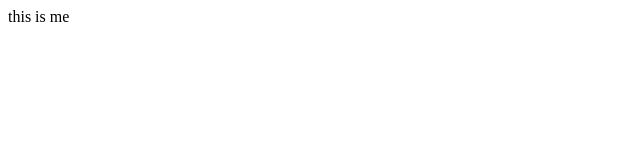
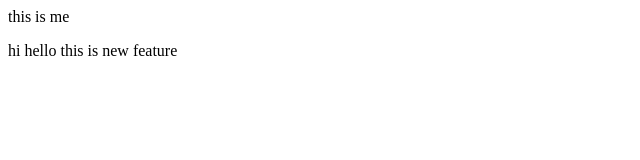
Before and after one commit to vaishnavi4444/newrepo, a plain HTML site: page index.html in a window 1280 px wide. Shown: the whole page, without its empty margins (0-640 px from the left). Drawn offline with Linux system fonts and the light colour scheme.

Commit message:
added new feature

```diff
--- a/index.html
+++ b/index.html
@@ -1 +1,2 @@
 <p>this is me</p>
+<p> hi hello this is new feature</p>
```
